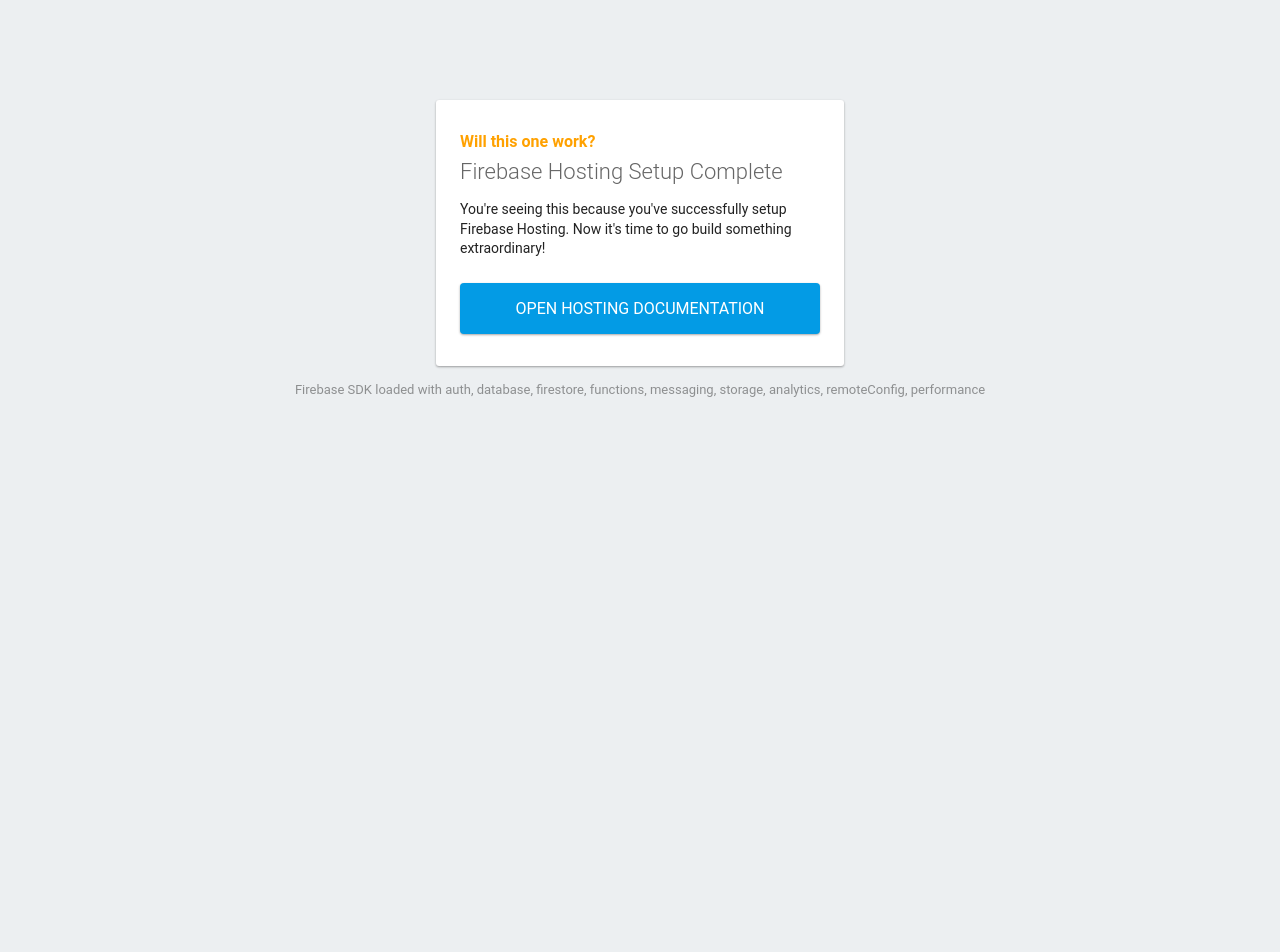
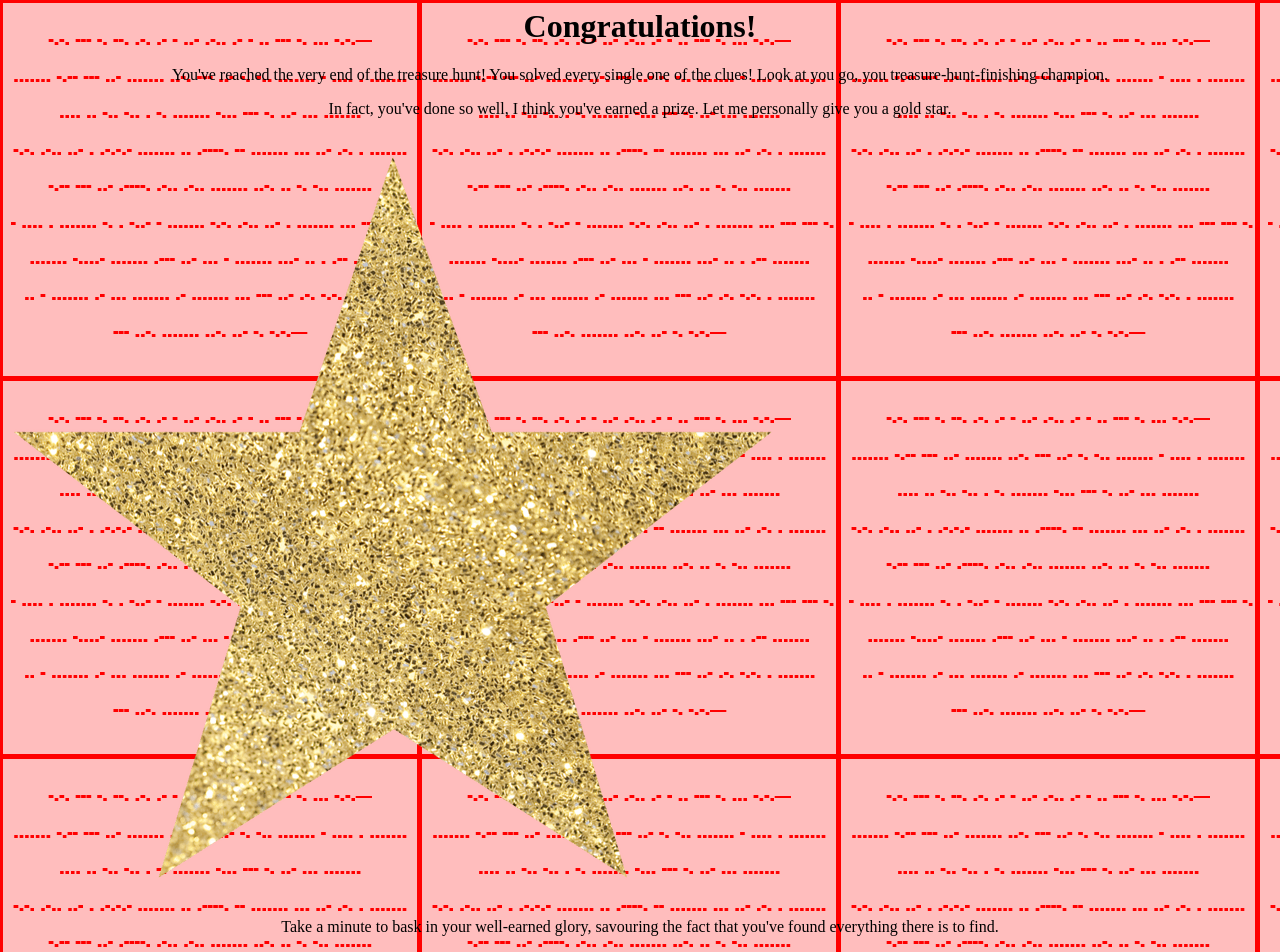
Before and after one commit to RhysFenwick/Wormipedia, a plain HTML site: page public/index.html in a window 1280 px wide. Before the commit the page ends 800 px from the top, so only its background shows below. Drawn offline with Linux system fonts and the light colour scheme; some packages are replaced by stand-ins of ours.

Commit message:
Doing first draft of web pages, including: Background Morse -> Source code Source code -> 404 404 -> Download ZIP (MiniQ) 404 source code -> Star Star alt -> Metadata Star metadata -> Brazilian flag

```diff
--- a/public/index.html
+++ b/public/index.html
@@ -1,89 +1,26 @@
-<!DOCTYPE html>
-<html>
+<html lang="en">
 <head>
-    <meta charset="utf-8">
-    <meta name="viewport" content="width=device-width, initial-scale=1">
-    <title>Another Test 2</title>
-
-    <!-- update the version number as needed -->
-    <script defer src="/__/firebase/8.2.1/firebase-app.js"></script>
-    <!-- include only the Firebase features as you need -->
-    <script defer src="/__/firebase/8.2.1/firebase-auth.js"></script>
-    <script defer src="/__/firebase/8.2.1/firebase-database.js"></script>
-    <script defer src="/__/firebase/8.2.1/firebase-firestore.js"></script>
-    <script defer src="/__/firebase/8.2.1/firebase-functions.js"></script>
-    <script defer src="/__/firebase/8.2.1/firebase-messaging.js"></script>
-    <script defer src="/__/firebase/8.2.1/firebase-storage.js"></script>
-    <script defer src="/__/firebase/8.2.1/firebase-analytics.js"></script>
-    <script defer src="/__/firebase/8.2.1/firebase-remote-config.js"></script>
-    <script defer src="/__/firebase/8.2.1/firebase-performance.js"></script>
-    <!--
-      initialize the SDK after all desired features are loaded, set useEmulator to false
-      to avoid connecting the SDK to running emulators.
-    -->
-    <script defer src="/__/firebase/init.js?useEmulator=true"></script>
-
-    <style media="screen">
-      body { background: #ECEFF1; color: rgba(0,0,0,0.87); font-family: Roboto, Helvetica, Arial, sans-serif; margin: 0; padding: 0; }
-      #message { background: white; max-width: 360px; margin: 100px auto 16px; padding: 32px 24px; border-radius: 3px; }
-      #message h2 { color: #ffa100; font-weight: bold; font-size: 16px; margin: 0 0 8px; }
-      #message h1 { font-size: 22px; font-weight: 300; color: rgba(0,0,0,0.6); margin: 0 0 16px;}
-      #message p { line-height: 140%; margin: 16px 0 24px; font-size: 14px; }
-      #message a { display: block; text-align: center; background: #039be5; text-transform: uppercase; text-decoration: none; color: white; padding: 16px; border-radius: 4px; }
-      #message, #message a { box-shadow: 0 1px 3px rgba(0,0,0,0.12), 0 1px 2px rgba(0,0,0,0.24); }
-      #load { color: rgba(0,0,0,0.4); text-align: center; font-size: 13px; }
-      @media (max-width: 600px) {
-        body, #message { margin-top: 0; background: white; box-shadow: none; }
-        body { border-top: 16px solid #ffa100; }
+  <style>
+    h1 {text-align: center;}
+    p {text-align: center;}
+    div {text-align: center;}
+    body {
+      background-image: url('Background.png');
     }
   </style>
+  <title>Hooray! You did it!</title>
 </head>
 <body>
-    <div id="message">
-      <h2>Will this one work?</h2>
-      <h1>Firebase Hosting Setup Complete</h1>
-      <p>You're seeing this because you've successfully setup Firebase Hosting. Now it's time to go build something extraordinary!</p>
-      <a target="_blank" href="https://firebase.google.com/docs/hosting/">Open Hosting Documentation</a>
-    </div>
-    <p id="load">Firebase SDK Loading&hellip;</p>
 
-    <script>
-      document.addEventListener('DOMContentLoaded', function() {
-        const loadEl = document.querySelector('#load');
-        // // 🔥🔥🔥🔥🔥🔥🔥🔥🔥🔥🔥🔥🔥🔥🔥🔥🔥🔥🔥🔥🔥🔥🔥🔥🔥🔥🔥🔥🔥🔥🔥
-        // // The Firebase SDK is initialized and available here!
-        //
-        // firebase.auth().onAuthStateChanged(user => { });
-        // firebase.database().ref('/path/to/ref').on('value', snapshot => { });
-        // firebase.firestore().doc('/foo/bar').get().then(() => { });
-        // firebase.functions().httpsCallable('yourFunction')().then(() => { });
-        // firebase.messaging().requestPermission().then(() => { });
-        // firebase.storage().ref('/path/to/ref').getDownloadURL().then(() => { });
-        // firebase.analytics(); // call to activate
-        // firebase.analytics().logEvent('tutorial_completed');
-        // firebase.performance(); // call to activate
-        //
-        // // 🔥🔥🔥🔥🔥🔥🔥🔥🔥🔥🔥🔥🔥🔥🔥🔥🔥🔥🔥🔥🔥🔥🔥🔥🔥🔥🔥🔥🔥🔥🔥
-
-        try {
-          let app = firebase.app();
-          let features = [
-            'auth',
-            'database',
-            'firestore',
-            'functions',
-            'messaging',
-            'storage',
-            'analytics',
-            'remoteConfig',
-            'performance',
-          ].filter(feature => typeof app[feature] === 'function');
-          loadEl.textContent = `Firebase SDK loaded with ${features.join(', ')}`;
-        } catch (e) {
-          console.error(e);
-          loadEl.textContent = 'Error loading the Firebase SDK, check the console.';
-        }
-      });
-    </script>
+<h1>Congratulations!</h1>
+<p>You've reached the very end of the treasure hunt! You solved every single one of the clues! Look at you go,
+you treasure-hunt-finishing champion.</p>
+<div></div>
+<p>In fact, you've done so well, I think you've earned a prize. Let me personally give you a gold star.</p>
+<div></div>
+<img src="Star.png" alt="You rock! I bet you've never met a data point you couldn't use to solve a puzzle." class="center">
+<div></div>
+<p>Take a minute to bask in your well-earned glory, savouring the fact that you've found everything there is to find.</p>
+<!--Okay, you got me. The puzzle isn't over quite yet. Where's the next clue, you ask? Excellent question! Sometimes the best way for things to be found, is for them to be not found. Know what I mean?-->
 </body>
 </html>
```
Also changed, not shown: public/404.html (+19 -28 lines), public/Background.png (added), public/Star.png (added), 1 other file. Lines whose indentation alone changed are shown as unchanged.
